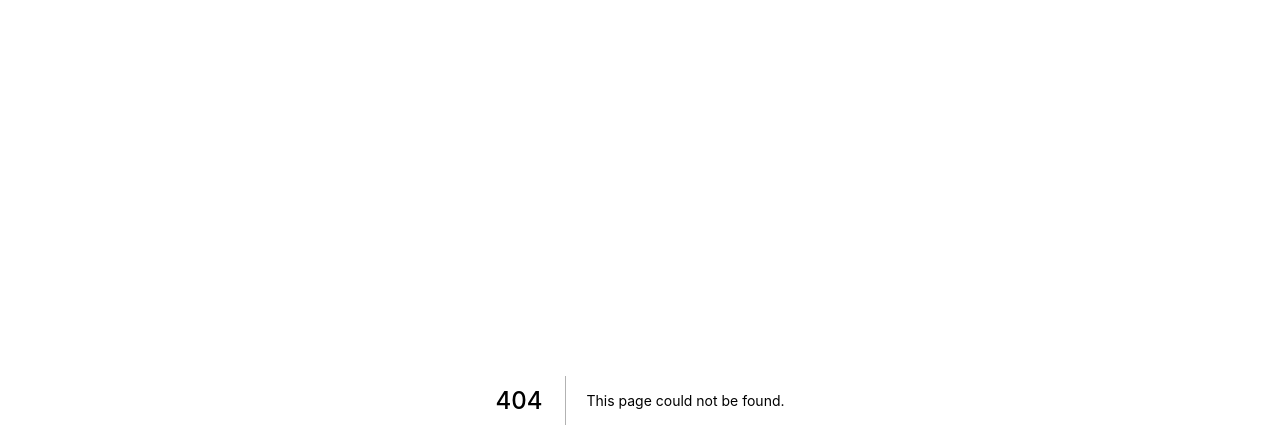
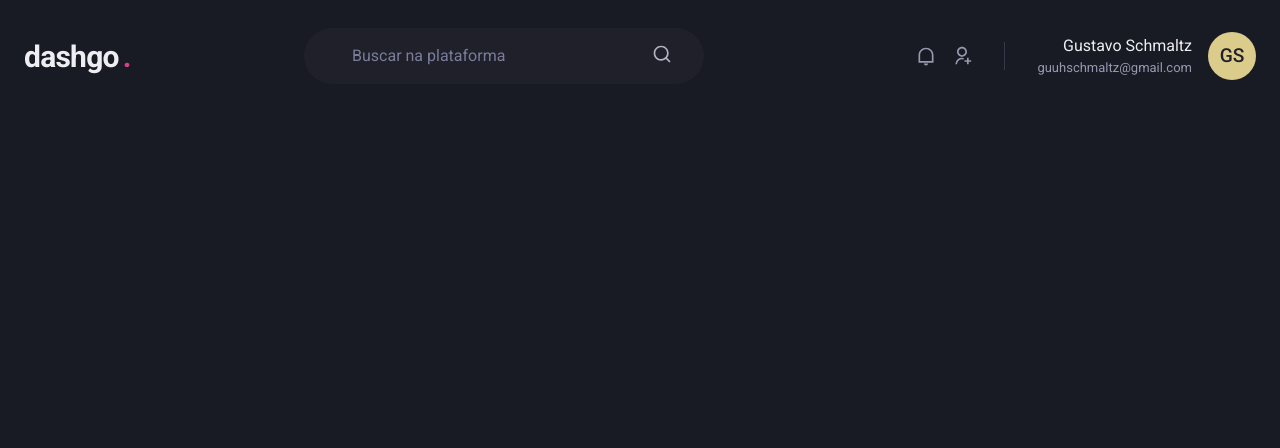
Before and after one commit to guuhschmaltz/dashgo, a Next.js app: page /dashboard in a window 1280 px wide. Before the commit this address had no page. Shown: the top 448 px of the page. Built offline with nearby package versions, Linux system fonts and the light colour scheme.

Commit message:
added header

```diff
--- a/package.json
+++ b/package.json
@@ -15,7 +15,8 @@
     "framer-motion": "^4.1.16",
     "next": "10.2.0",
     "react": "17.0.2",
-    "react-dom": "17.0.2"
+    "react-dom": "17.0.2",
+    "react-icons": "^4.2.0"
   },
   "devDependencies": {
     "@types/node": "^15.0.3",
--- /dev/null
+++ b/src/components/Header.tsx
@@ -0,0 +1,69 @@
+import { Flex, Text, Input, Icon, HStack, Box, Avatar } from '@chakra-ui/react';
+import { RiNotificationLine, RiSearchLine, RiUserAddLine } from 'react-icons/ri';
+
+export default function Header(){
+  return(
+    <Flex
+      as="header"
+      w="100%"
+      max-width={1480}
+      h={20}
+      mx="auto"
+      mt="4"
+      px="6"
+      align="center">
+        <Text
+          fontSize="3xl"
+          fontWeight="bold"
+          letterSpacing="tight"
+          w="64">
+            dashgo
+            <Text as="span" ml="1" color="pink.500">.</Text>
+        </Text>
+
+        <Flex
+          as="label"
+          flex="1"
+          py="4"
+          px="8"
+          ml="6"
+          maxWidth={400}
+          alignSelf="center"
+          color="gray.200"
+          position="relative"
+          bg="gray.800"
+          borderRadius="full">
+            <Input
+              color="gray.50"
+              variant="unstyled"
+              px="4"
+              mr="4"
+              placeholder="Buscar na plataforma"
+              _placeholder={{color: 'gray.400'}} />
+            <Icon as={RiSearchLine} fontSize="20"/>
+          </Flex>
+
+        <Flex align="center" ml="auto">
+          <HStack
+            spacing="4"
+            mx="8"
+            pr="8"
+            py="1"
+            color="gray.300"
+            borderRightWidth={1}
+            borderColor="gray.700">
+            <Icon as={RiNotificationLine} fontSize="20"/>
+            <Icon as={RiUserAddLine} fontSize="20"/>
+          </HStack>
+          <Flex align="center">
+            <Box mr="4" textAlign="right">
+              <Text>Gustavo Schmaltz</Text>
+              <Text color="gray.300" fontSize="small">guuhschmaltz@gmail.com</Text>
+            </Box>
+
+            <Avatar size="md" name="Gustavo Schmaltz"/>
+          </Flex>
+        </Flex>
+    </Flex>
+  );
+}
--- /dev/null
+++ b/src/pages/dashboard.tsx
@@ -0,0 +1,7 @@
+import Header from "../components/Header";
+
+export default function Dashboard() {
+  return(
+    <Header />
+  );
+}
```
Also changed, not shown: src/components/Form/Input.tsx (added, +29 -0 lines), src/pages/index.tsx (+5 -32 lines), 2 other files (tests, documents, lock files or other folders).
